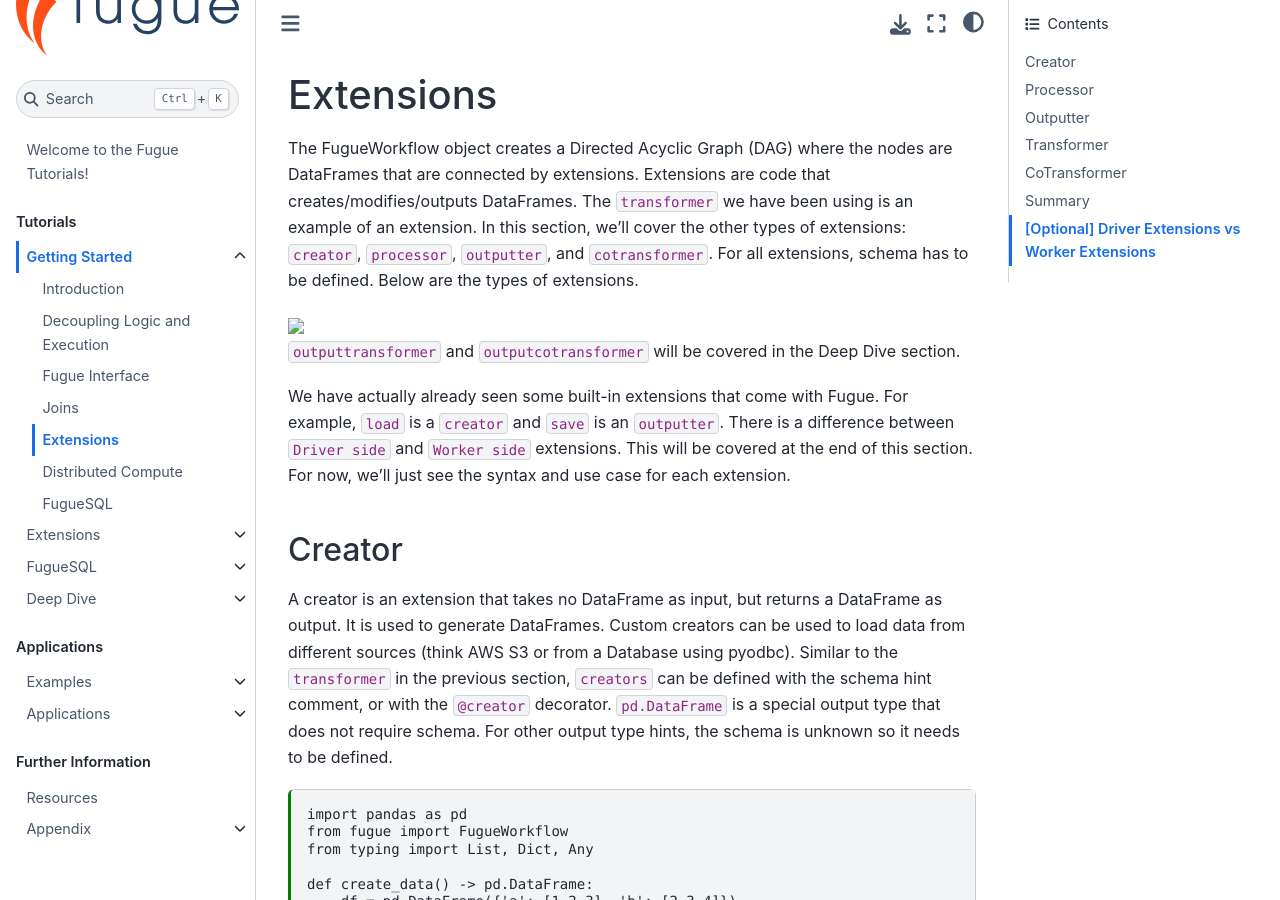
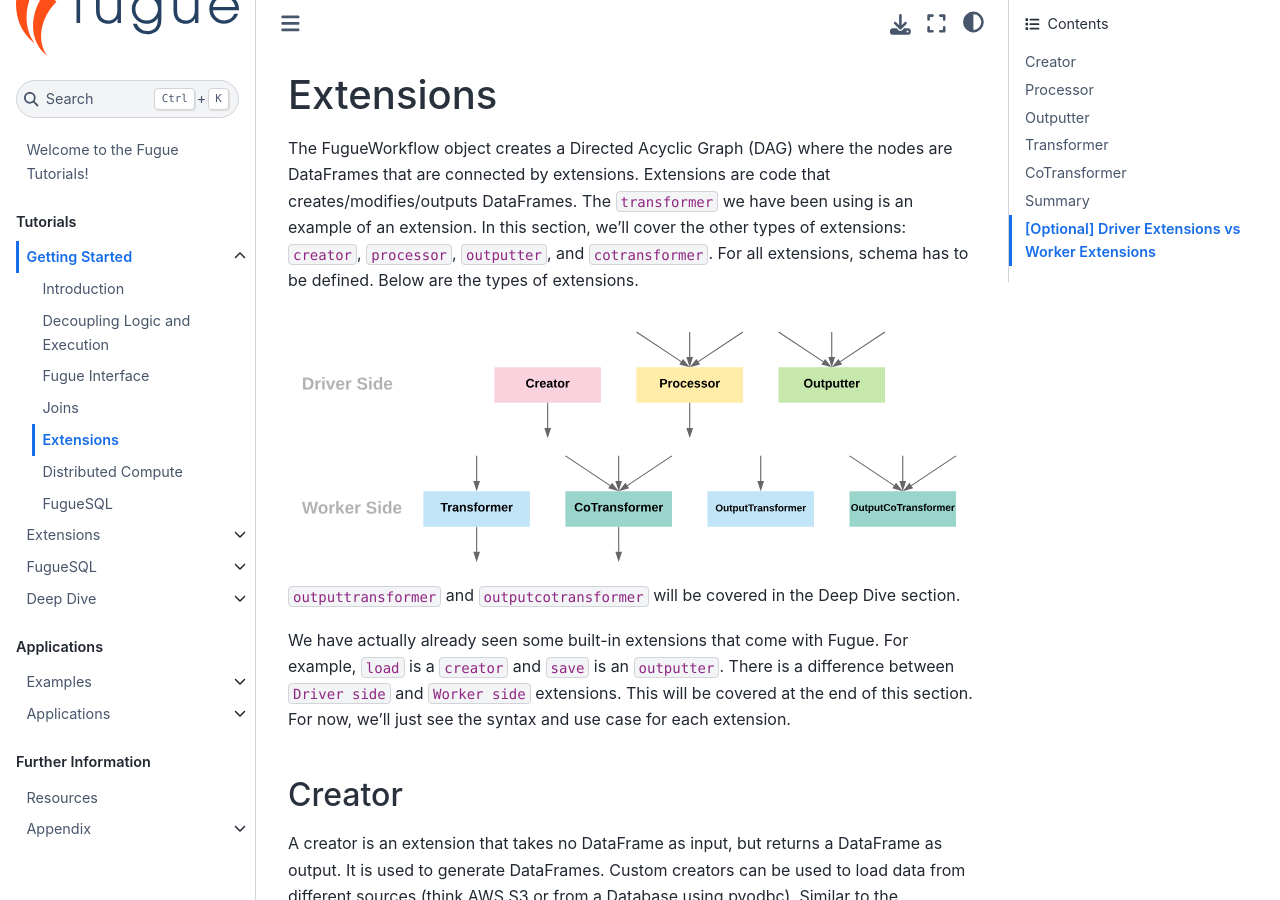
Before and after one commit to fugue-project/tutorials, a Jupyter Book: the page built from tutorials/beginner/beginner_extension.md, in a window 1280 px wide and 900 px high. Built offline with Jupyter Book 1.0.4 settings and Sphinx 7.4.7 and the Sphinx Book theme 1.1.4, drawn with Linux system fonts in a browser that asks for light colours; pages that are not in the unit, such as notebooks, are missing from menus.

Commit message:
Fix broken image ref
Previous implementation ../../images/extensions.svg no
longer works for jupyter-book...

````diff
--- a/tutorials/beginner/beginner_extension.md
+++ b/tutorials/beginner/beginner_extension.md
@@ -17,7 +17,12 @@
 
 The FugueWorkflow object creates a Directed Acyclic Graph (DAG) where the nodes are DataFrames that are connected by extensions. Extensions are code that creates/modifies/outputs DataFrames. The `transformer` we have been using is an example of an extension. In this section, we'll cover the other types of extensions: `creator`, `processor`, `outputter`, and `cotransformer`. For all extensions, schema has to be defined. Below are the types of extensions.
 
-<img src="../../images/extensions.svg" width="700">
+``` {image} images/extensions.svg
+---
+width: 700
+name: Extensions
+---
+```
 
 `outputtransformer` and `outputcotransformer` will be covered in the Deep Dive section.
 
````
Also changed, not shown: tutorials/beginner/images/extensions.svg (added).
